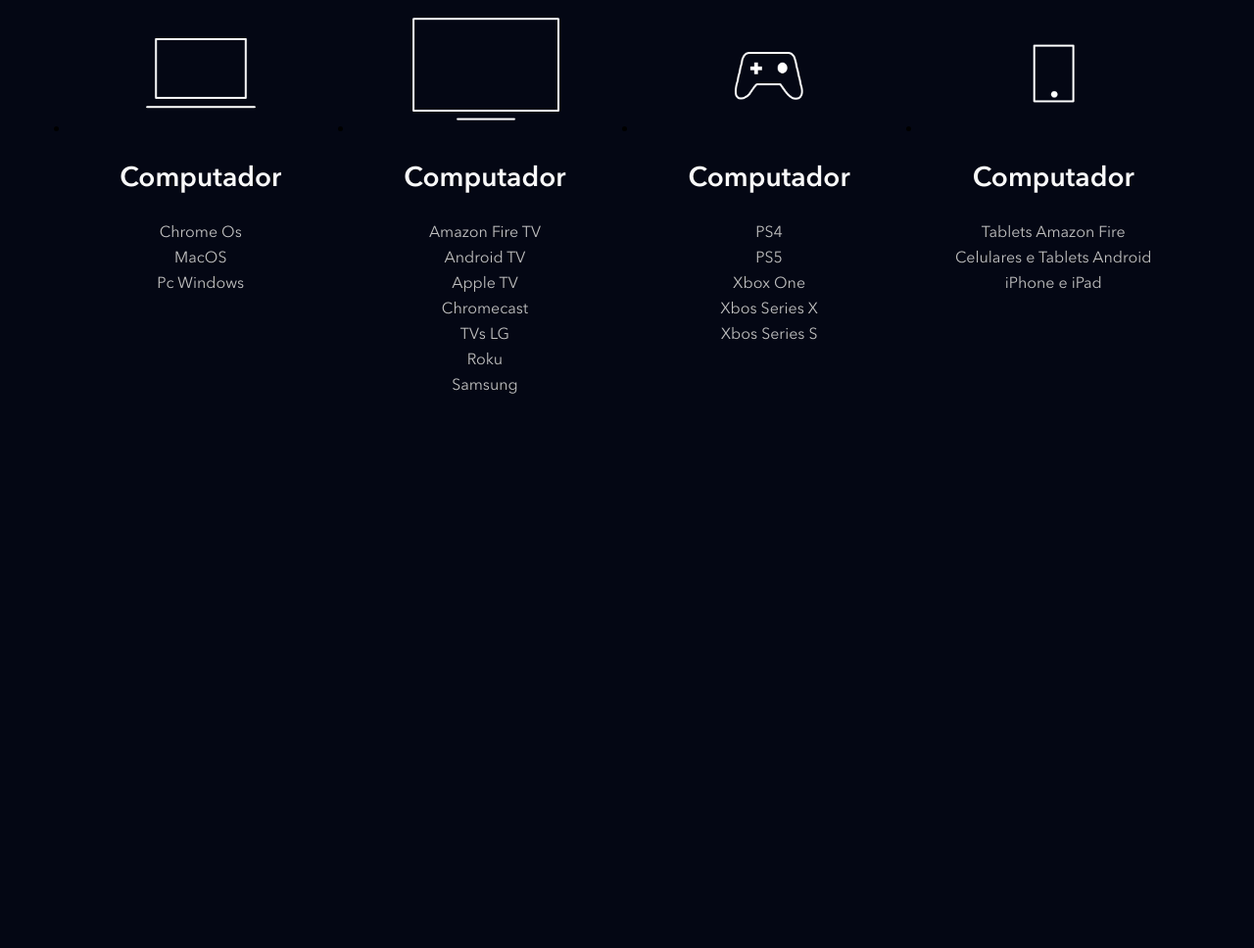
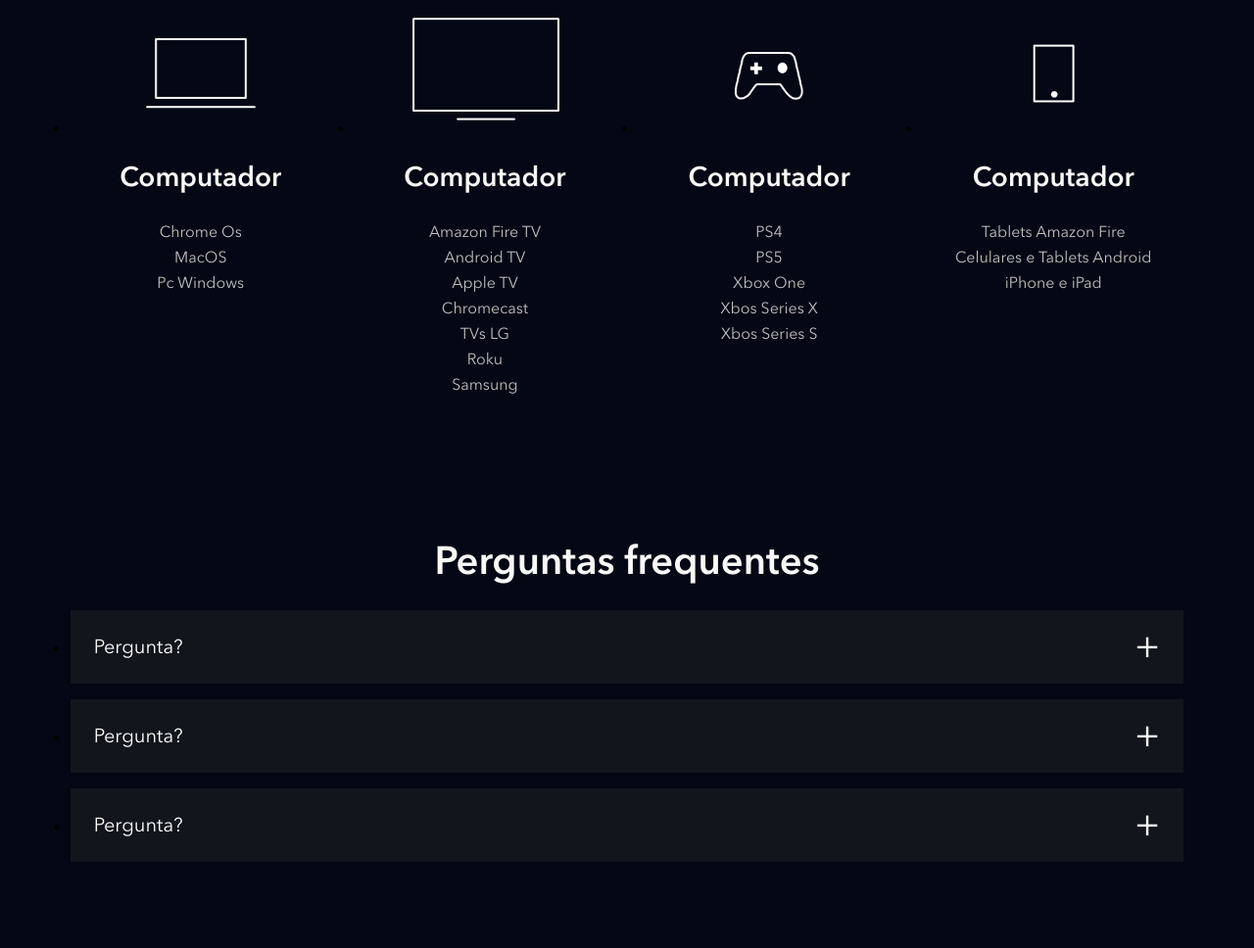
Before and after one commit to Matheus8013/clone_Disney_Plus, a website: page index.html in a window 1280 px wide. Shown: the part 3993-4961 px from the top of the page at 98% size. Before the commit the page ends 4471 px from the top, so only its background shows below. Drawn offline with nearby package versions, Linux system fonts and the light colour scheme; files that its build step writes are made by us from their sources; files whose address does not match are found by name.

Commit message:
criando a seção de perguntas frequentes

```diff
--- a/index.html
+++ b/index.html
@@ -223,6 +223,38 @@
         </ul>
     </section>
 
+    <section class="faq">
+        <h2 class="title">
+            Perguntas frequentes
+        </h2>
+        <ul class="faq__questions">
+            <li class="faq__questions__item">
+                <div class="faq__questions__item__question" data-faq-question>
+                    Pergunta?
+                </div>
+                <div class="faq__questions__item__answer text--big">
+                    A resposta da pergunta
+                </div>
+            </li>
+            <li class="faq__questions__item">
+                <div class="faq__questions__item__question" data-faq-question>
+                    Pergunta?
+                </div>
+                <div class="faq__questions__item__answer text--big">
+                    A resposta da pergunta
+                </div>
+            </li>
+            <li class="faq__questions__item">
+                <div class="faq__questions__item__question" data-faq-question>
+                    Pergunta?
+                </div>
+                <div class="faq__questions__item__answer text--big">
+                    A resposta da pergunta
+                </div>
+            </li>
+        </ul>
+    </section>
+
 
 
     <script src="./src/scripts/main.js"></script>
--- a/src/scripts/main.js
+++ b/src/scripts/main.js
@@ -1,5 +1,6 @@
 document.addEventListener('DOMContentLoaded', () => {
     const buttons = document.querySelectorAll('[data-tab-button]');
+    const questions = document.querySelectorAll('[data-faq-question]');
 
     for (let i = 0; i < buttons.length; i++) {
         buttons[i].addEventListener('click' , function(botao)  {
@@ -9,11 +10,20 @@
             aba.classList.add('shows__list--is-active');
             removeButtonActive();
             botao.target.classList.add('shows__tabs__button--is-active')
-
-
         })
     }
+
+    for (let i = 0; i < questions.length; i++) {
+        questions[i].addEventListener('click' , abreOuFechaResposta)
+    }
 })
+
+function abreOuFechaResposta(elemento) {
+    const classe = 'faq__questions__item--is-open';
+    const elementoPai = elemento.target.parentNode;
+
+    elementoPai.classList.toggle(classe)
+}
 
 function removeButtonActive() {
     const buttons = document.querySelectorAll('[data-tab-button]');
--- /dev/null
+++ b/src/styles/_faq.scss
@@ -0,0 +1,58 @@
+.faq {
+    padding: 5.6vw;
+
+    h2 {
+        text-align: center;
+        margin-bottom: 24px;
+    }
+
+    &__questions {
+
+
+        &__item {
+            background-color: #13151d;
+            margin-bottom: 16px;
+
+            &__question {
+                color: #fff;
+                font-size: 20px;
+                padding: 24px;
+                cursor: pointer;
+                position: relative;
+
+                &::after {
+                    content: '+';
+                    position: absolute;
+                    top: 0;
+                    right: 24px;
+                    height: 100%;
+                    display: flex;
+                    align-items: center;
+                    font-size: 40px;
+                }
+            }
+
+            &__answer {
+                height: 0;
+                overflow: hidden;
+                padding: 0 24px;
+
+                transition: height, 0.5s ease;
+            }
+
+            &--is-open {
+                .faq__questions__item__question::after {
+                    content: '-';
+                }
+
+                .faq__questions__item__answer {
+                    height: auto;
+                    padding-top: 24px;
+                    padding-bottom: 24px;
+
+                    transition: height, 0.5s ease;
+                }
+            }
+        }
+    }
+}
--- a/src/styles/main.scss
+++ b/src/styles/main.scss
@@ -3,6 +3,7 @@
 @use './shows';
 @use './plans';
 @use './available-devices.scss';
+@use './faq';
 
 
 @font-face {
```
